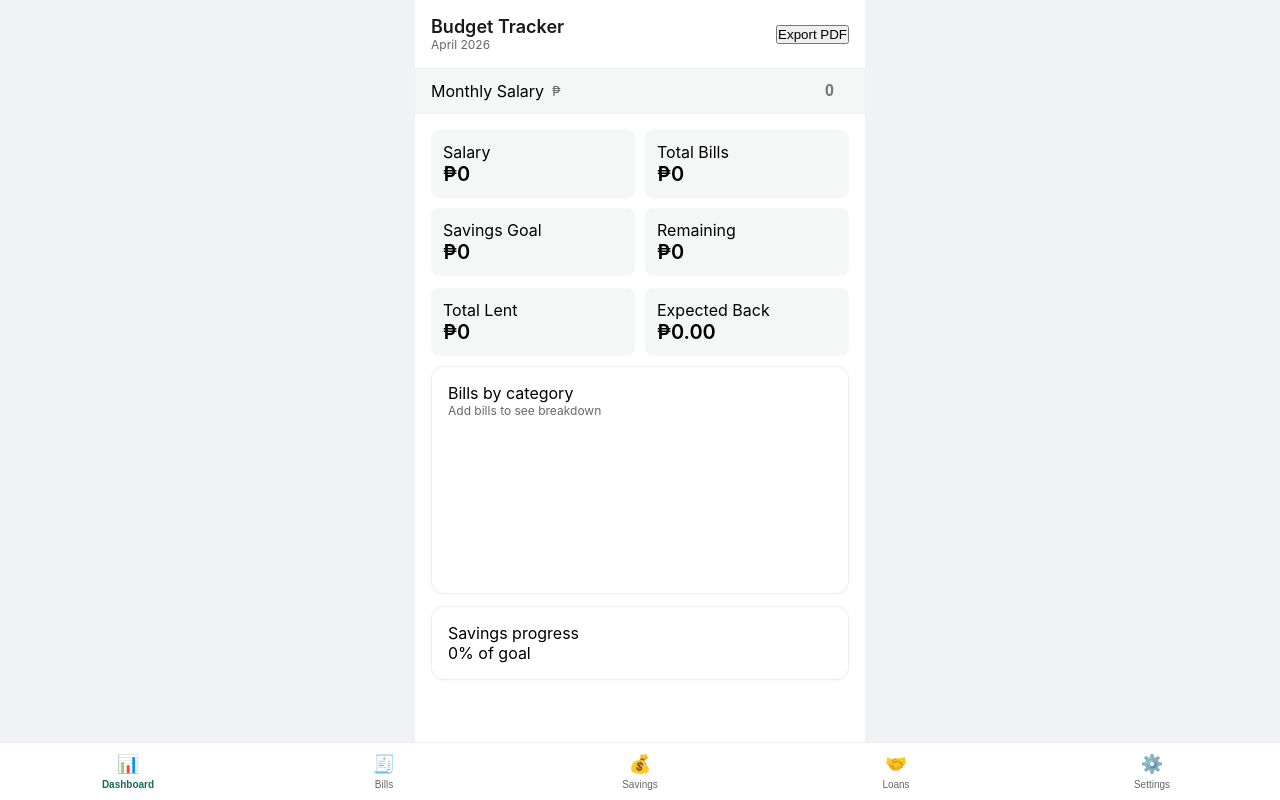
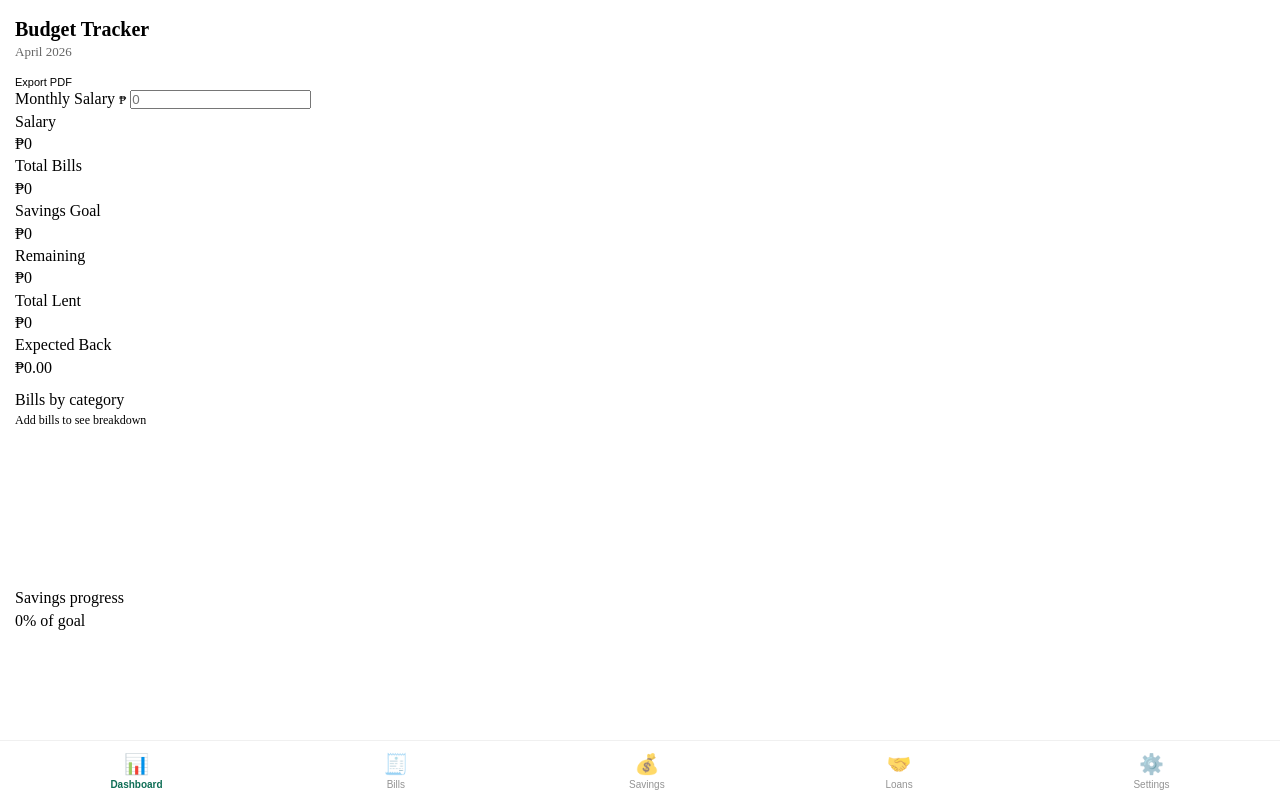
Before and after one commit to lonelydev99/my-budget-app-tracker, a plain HTML site: page index.html in a window 1280 px wide. Drawn offline with nearby package versions, Linux system fonts and the light colour scheme.

Commit message:
Update index.html

```diff
--- a/index.html
+++ b/index.html
@@ -6,72 +6,162 @@
 <meta name="viewport" content="width=device-width, initial-scale=1.0, maximum-scale=1.0, user-scalable=no">
 
 <style>
+/* 1. Root Setup & Colors (From previous design) */
 :root {
-  --color-background-primary: #ffffff;
-  --color-background-secondary: #f4f7f6;
-  --color-text-primary: #1a1a1a;
-  --color-text-secondary: #666666;
-  --color-border-secondary: #d1d1d1;
-  --color-border-tertiary: #eeeeee;
-  --border-radius-md: 8px;
-  --border-radius-lg: 12px;
-  --font-sans: -apple-system, BlinkMacSystemFont, "Segoe UI", Roboto, sans-serif;
+  --teal-primary: #0F6E56;
+  --blue-primary: #185FA5;
+  --text-main: #000000;
+  --text-sub: #666666;
+  --border-light: #eeeeee;
+  --font-family: serif; /* Image shows a serif-like default font */
 }
 
+/* 2. Reset & Mobile Container */
 * { box-sizing: border-box; margin: 0; padding: 0; }
 
 body {
-  background-color: #f0f2f5;
-  font-family: var(--font-sans);
-  /* Prevents accidental side-scrolling on mobile */
-  overflow-x: hidden;
+  font-family: var(--font-family);
+  background-color: #ffffff;
+  color: var(--text-main);
+  line-height: 1.4;
+  -webkit-font-smoothing: antialiased;
 }
 
+/* This container makes the app fill the whole phone screen */
 .app {
-  /* CHANGE: Use 100% width for mobile, but keep 380px for desktop */
   width: 100%;
-  max-width: 450px;
-  margin: 0 auto;
-  padding-bottom: 80px;
-  background-color: var(--color-background-primary);
+  max-width: 100%; /* Changed from 380px to fill the phone */
+  margin: 0;
+  padding: 15px; /* Add some consistent padding */
+  padding-bottom: 80px; /* Space for the bottom menu */
   min-height: 100vh;
 }
 
-/* CHANGE: Make the bottom bar stay at the very bottom of the screen */
+/* 3. Header & Text Styles */
+.header h1 {
+  font-size: 20px;
+  font-weight: bold;
+}
+.header p {
+  font-size: 13px;
+  color: var(--text-sub);
+  margin-bottom: 15px;
+}
+.section-label {
+  font-size: 11px;
+  text-transform: uppercase;
+  font-weight: bold;
+  letter-spacing: 0.05em;
+  color: var(--text-main);
+  margin-top: 15px;
+  margin-bottom: 8px;
+}
+
+/* 4. Button Design (Reverted) */
+.add-btn,
+.send-btn,
+.set-goal-btn {
+  width: 100%;
+  border: none;
+  border-radius: 2px; /* Very minimal round corner */
+  padding: 12px;
+  font-size: 13px;
+  font-weight: bold;
+  cursor: pointer;
+  margin-top: 8px;
+  color: white;
+  transition: opacity 0.2s;
+}
+.add-btn:active, .send-btn:active { opacity: 0.8; }
+
+/* Specific Button Colors */
+.add-btn, .set-goal-btn, #export-btn2 { background-color: var(--teal-primary); }
+.add-btn.blue, .send-btn, #test-email-btn { background-color: var(--blue-primary); }
+
+.export-btn {
+  font-size: 11px;
+  background: transparent;
+  border: none;
+  color: var(--text-main);
+  cursor: pointer;
+  padding: 0;
+}
+
+/* 5. Input Fields & Form Layout (Reverted stacked look) */
+.add-form {
+  margin-top: 10px;
+  margin-bottom: 10px;
+}
+.add-form input,
+.add-form select {
+  width: 100%;
+  padding: 8px 0; /* padding top/bottom only */
+  border: none;
+  border-bottom: 1px solid var(--border-light);
+  background: transparent;
+  color: var(--text-main);
+  font-size: 13px;
+  margin-bottom: 8px;
+  outline: none;
+}
+.add-form input::placeholder { color: #aaaaaa; }
+
+.form-row {
+  display: grid;
+  grid-template-columns: 1fr 1fr;
+  gap: 10px;
+}
+
+/* 6. Settings Specific (Slider, etc.) */
+.threshold-val { font-size: 12px; color: var(--text-sub); text-align: center; margin-top: -5px; }
+
+/* 7. Bottom Navigation (Fixed and Full Width) */
 .tab-bar {
   position: fixed;
   bottom: 0;
   left: 0;
   right: 0;
   width: 100%; /* Changed from fixed width to 100% */
+  height: 60px;
   display: flex;
-  background: var(--color-background-primary);
-  border-top: 0.5px solid var(--color-border-tertiary);
+  background: white;
+  border-top: 1px solid #f0f0f0;
+  justify-content: space-around;
+  align-items: center;
   z-index: 100;
-  /* Adds space for iPhone "home bar" */
-  padding-bottom: env(safe-area-inset-bottom);
+  padding-bottom: env(safe-area-inset-bottom); /* iPhone notch support */
 }
 
-.header { padding: 16px; border-bottom: 0.5px solid var(--color-border-tertiary); display: flex; align-items: center; justify-content: space-between; }
-.header h1 { font-size: 18px; font-weight: 600; color: var(--color-text-primary); }
-.header p { font-size: 12px; color: var(--color-text-secondary); }
+.tab-btn {
+  border: none;
+  background: transparent;
+  font-size: 10px;
+  display: flex;
+  flex-direction: column;
+  align-items: center;
+  color: var(--text-sub);
+  opacity: 0.7;
+}
 
-.salary-bar { display: flex; align-items: center; gap: 8px; padding: 12px 16px; background: var(--color-background-secondary); border-bottom: 0.5px solid var(--color-border-tertiary); }
-.salary-bar input { flex: 1; border: none; background: transparent; font-size: 16px; font-weight: 600; text-align: right; outline: none; }
+.tab-btn.active {
+  color: var(--teal-primary);
+  opacity: 1;
+  font-weight: bold;
+}
 
-.section { padding: 16px; }
-.metric-grid { display: grid; grid-template-columns: 1fr 1fr; gap: 10px; margin-bottom: 12px; }
-.metric { background: var(--color-background-secondary); border-radius: var(--border-radius-md); padding: 12px; }
-.metric-value { font-size: 20px; font-weight: 600; }
+.tab-icon {
+  font-size: 20px;
+  margin-bottom: 3px;
+}
 
-.card { background: var(--color-background-primary); border: 1px solid var(--color-border-tertiary); border-radius: var(--border-radius-lg); padding: 16px; margin-bottom: 12px; box-shadow: 0 2px 4px rgba(0,0,0,0.02); }
-
-.tab-btn { flex: 1; padding: 10px 0; border: none; background: transparent; font-size: 10px; color: var(--color-text-secondary); display: flex; flex-direction: column; align-items: center; gap: 4px; }
-.tab-btn.active { color: #0F6E56; font-weight: 600; }
-.tab-icon { font-size: 18px; }
-
-/* Hide the helper text at the very top */
-.sr-only { display: none; }
+/* Simple list look */
+.bill-item {
+  display: flex;
+  justify-content: space-between;
+  padding: 8px 0;
+  border-bottom: 1px solid #f8f8f8;
+  font-size: 13px;
+}
 </style>
 
 <div class="app">
```
